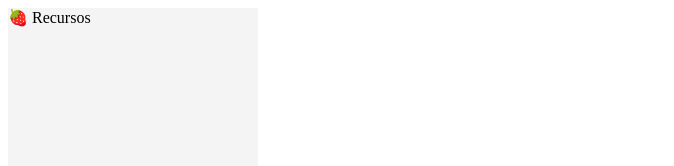
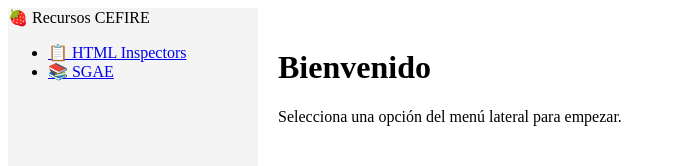
Before and after one commit to javella183/Recursos-CEFIRE-IA, a plain HTML site: page index.html in a window 1280 px wide. Shown: the whole page, without its empty margins (0-674 px from the left). Drawn offline with Linux system fonts and the light colour scheme.

Commit message:
Updated index.html to add navigation links and main content area

```diff
--- a/index.html
+++ b/index.html
@@ -3,16 +3,34 @@
 <head>
     <meta charset="UTF-8">
     <meta name="viewport" content="width=device-width, initial-scale=1.0">
-    <title>Portal Recursos</title>
+    <title>Portal Recursos - CEFIRE IA</title>
     <link rel="stylesheet" href="styles.css">
 </head>
-
 <body>
+    <!-- Sidebar Navigation -->
     <div class="sidebar">
-        <div class="title">🍓 Recursos</div>
+        <div class="sidebar-header">
+            <div class="title">🍓 Recursos CEFIRE</div>
+        </div>
         <nav class="menu" id="menu">
-            </nav>
+            <ul>
+                <li><a href="#" data-page="inspectors" class="nav-link">📋 HTML Inspectors</a></li>
+                <li><a href="#" data-page="sgae" class="nav-link">📚 SGAE</a></li>
+            </ul>
+        </nav>
     </div>
 
-    </body>
+    <!-- Main Content Area -->
+    <div class="main-content">
+        <div id="content-container">
+            <!-- Dynamic content will be loaded here -->
+            <div class="welcome">
+                <h1>Bienvenido</h1>
+                <p>Selecciona una opción del menú lateral para empezar.</p>
+            </div>
+        </div>
+    </div>
+
+    <script src="script.js"></script>
+</body>
 </html>
```
